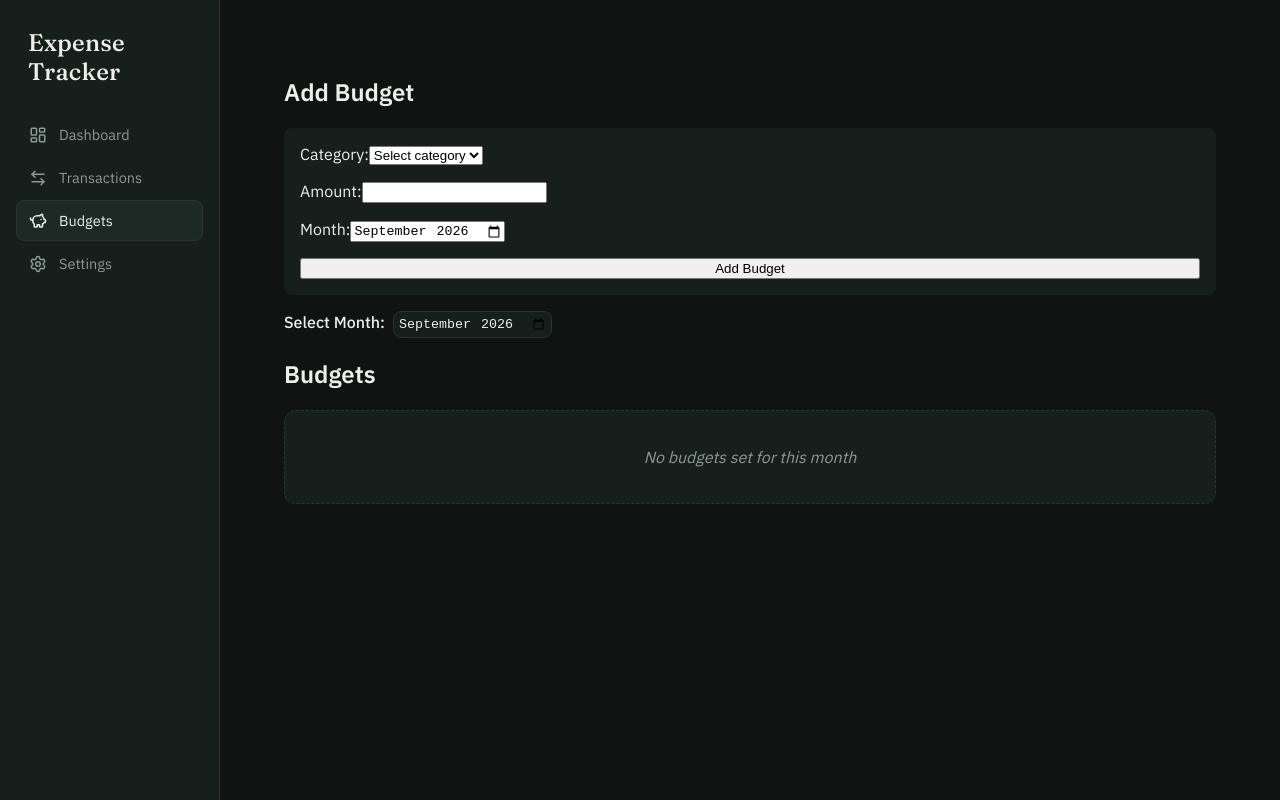
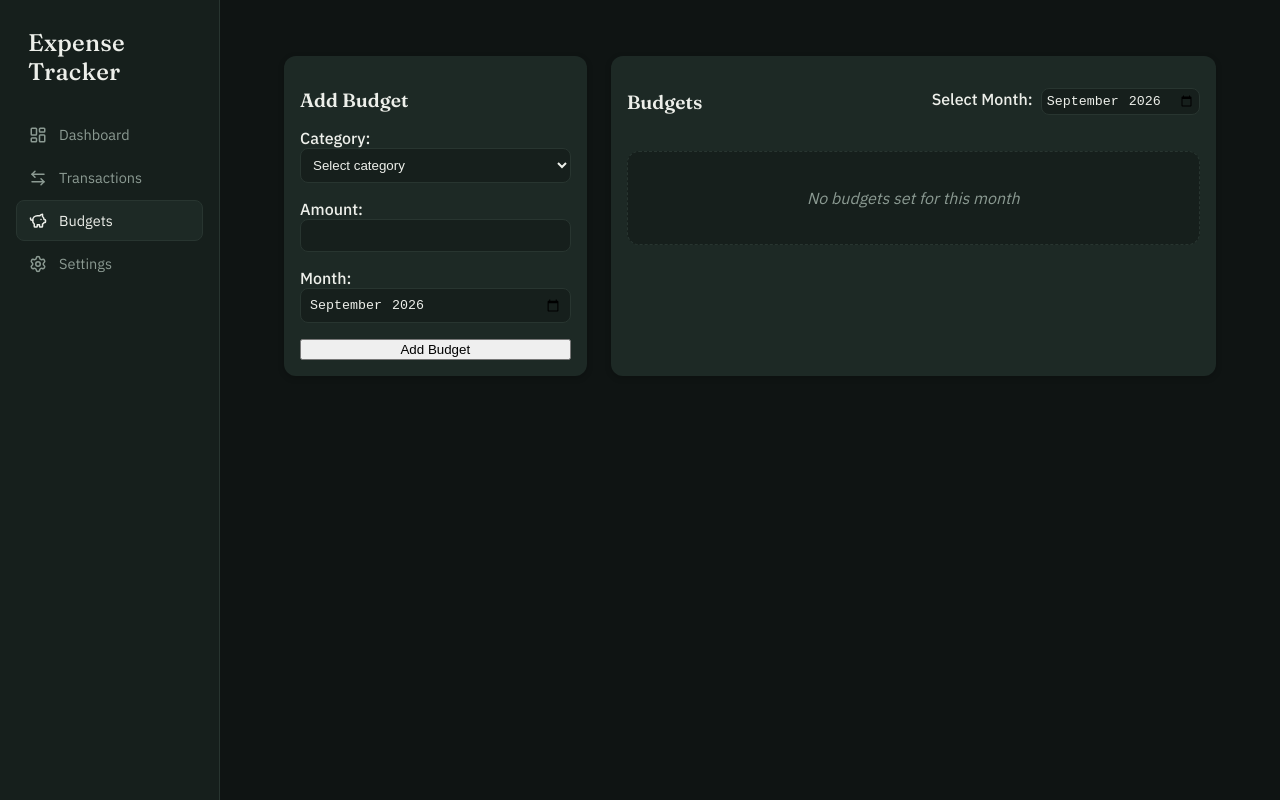
Before and after one commit to karl-Rollins/React_Expense_Tracker, a React (Vite) app: page /budgets in a window 1280 px wide. Built offline with nearby package versions, Linux system fonts and the light colour scheme.

Commit message:
fix: update budget page

```diff
--- a/src/components/budgets/BudgetCard.css
+++ b/src/components/budgets/BudgetCard.css
@@ -6,12 +6,14 @@
   display: flex;
   flex-direction: column;
   justify-content: space-between;
+  box-shadow: 0 1px 4px rgba(0, 0, 0, 0.15);
 }
 
 .budget-card header {
   display: flex;
   justify-content: space-between;
   margin-bottom: 0.5rem;
+  font-family: var(--font-display);
 }
 
 .budget-card .amount {
@@ -20,16 +22,17 @@
 }
 
 .progress-bar {
-  background: var(--surface);
+  background: var(--border);
   border-radius: var(--radius-md);
   height: 8px;
   margin-bottom: 0.5rem;
+  overflow: hidden;
 }
 
 .progress-fill {
   background: var(--accent);
   height: 100%;
-  border-radius: var(--radius-md);
+  transition: width 0.3s ease;
 }
 
 .progress-fill.over {
--- a/src/components/budgets/BudgetForm.css
+++ b/src/components/budgets/BudgetForm.css
@@ -2,13 +2,30 @@
   display: flex;
   flex-direction: column;
   gap: 1rem;
+}
+
+.budget-form label {
+  display: flex;
+  flex-direction: column;
+  font-weight: 500;
+}
+
+.budget-form input,
+.budget-form select {
+  padding: 0.5rem;
+  border: 1px solid var(--border);
+  border-radius: var(--radius-md);
   background: var(--surface);
-  padding: 1rem;
-  border-radius: var(--radius-md);
+  color: var(--text);
+}
+
+.budget-form input:focus,
+.budget-form select:focus {
+  outline: none;
+  border-color: var(--accent);
 }
 
 .error {
-  display: block;
   color: var(--warn);
   font-size: 0.85rem;
   margin-top: 0.25rem;
--- a/src/components/budgets/BudgetList.css
+++ b/src/components/budgets/BudgetList.css
@@ -2,5 +2,4 @@
   display: grid;
   grid-template-columns: repeat(auto-fill, minmax(260px, 1fr));
   gap: 1rem;
-  margin-top: 1rem;
 }
--- a/src/pages/BudgetPage.css
+++ b/src/pages/BudgetPage.css
@@ -1,3 +1,29 @@
 .budget-page {
   padding: 1.5rem;
 }
+
+.budget-grid {
+  display: grid;
+  grid-template-columns: 1fr 2fr;
+  gap: 1.5rem;
+}
+
+.card {
+  background: var(--surface-raised);
+  border-radius: var(--radius-lg);
+  padding: 1rem;
+  box-shadow: 0 2px 6px rgba(0,0,0,0.2);
+}
+
+.card h2 {
+  margin-bottom: 1rem;
+  font-family: var(--font-display);
+  font-size: 1.2rem;
+}
+
+.budget-header {
+  display: flex;
+  justify-content: space-between;
+  align-items: center;
+  margin-bottom: 1rem;
+}
--- a/src/pages/BudgetsPage.jsx
+++ b/src/pages/BudgetsPage.jsx
@@ -21,12 +21,12 @@ export default function BudgetsPage() {
     } else {
       addBudget(budget);
     }
-
-    console.log(selectedMonth, budget.month);
   };
 
   return (
     <div className="budget-page">
+      <div className="budget-grid">
+        <div className="card">
           <h2>{editing ? "Edit Budget" : "Add Budget"}</h2>
           <BudgetForm
             categories={categories}
@@ -34,13 +34,16 @@ export default function BudgetsPage() {
             editing={editing}
             setEditing={setEditing}
           />
+        </div>
 
+        <div className="card">
+          <div className="budget-header">
+            <h2>Budgets</h2>
             <MonthSelector
               selectedMonth={selectedMonth}
               onChange={setSelectedMonth}
             />
-
-      <h2>Budgets</h2>
+          </div>
           <BudgetList
             budgets={budgets}
             categories={categories}
@@ -49,5 +52,7 @@ export default function BudgetsPage() {
             onDelete={deleteBudget}
           />
         </div>
+      </div>
+    </div>
   );
 }
```
Lines whose indentation alone changed are shown as unchanged.
